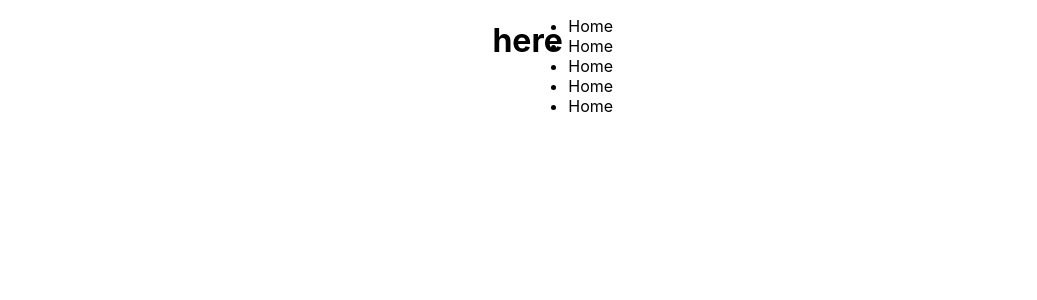
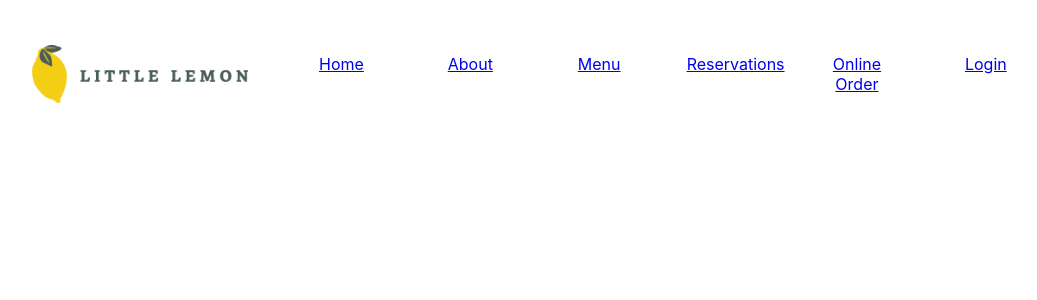
Before and after one commit to chiragpoddar12/little-lemon-capstone, a React (Create React App) app: page / in a window 1280 px wide. Shown: the top 300 px of the page, without its empty margins (68-1105 px from the left). Built offline with nearby package versions, Linux system fonts and the light colour scheme.

Commit message:
Header part 1

```diff
--- a/src/components/Header.js
+++ b/src/components/Header.js
@@ -1,9 +1,9 @@
 import Nav from './Nav.js'
-
+import logo from './../imgs/logo.png';
 function Header() {
     return(
         <header>
-            <h1>here</h1>
+            <img src={logo} alt={"Little Lemon Restaurant"}/>
             <Nav/>
         </header>
     );
--- a/src/components/Nav.js
+++ b/src/components/Nav.js
@@ -1,12 +1,14 @@
+import "./../styles/styles.css"
 function Nav() {
     return(
         <nav>
             <ul>
-                <li>Home</li>
-                <li>Home</li>
-                <li>Home</li>
-                <li>Home</li>
-                <li>Home</li>
+                <a href={"/"}>Home</a>
+                <a href={"/"}>About</a>
+                <a href={"/"}>Menu</a>
+                <a href={"/"}>Reservations</a>
+                <a href={"/"}>Online Order</a>
+                <a href={"/"}>Login</a>
             </ul>
         </nav>
     );
--- a/src/index.css
+++ b/src/index.css
@@ -24,7 +24,7 @@ header {
   grid-template-columns: 20% 80%;
   grid-column-gap: 4px;
   grid-template-rows: 1fr;
-  margin: 0 auto;
+  /*margin: 0 auto;*/
 }
 
 main {
--- a/src/styles/styles.css
+++ b/src/styles/styles.css
@@ -0,0 +1,33 @@
+nav > ul > a {
+   padding: 8px;
+   text-align: center;
+}
+
+header > img{
+   width: 100%;
+   height: 100%;
+   object-fit: contain;
+}
+
+@media (max-width: 900px) {
+   header {
+      padding: 10px 20px;
+   }
+
+   nav > ul  {
+      display: grid;
+      grid-template-columns: repeat(6, 12%);
+      grid-column-gap: 0px;
+   }
+}
+@media (min-width: 901px) {
+   header {
+      padding: 30px 100px;
+   }
+
+   nav > ul  {
+      display: grid;
+      grid-template-columns: repeat(6, 12%);
+      grid-column-gap: 30px;
+   }
+}
```
Also changed, not shown: src/imgs/logo.png (added).
